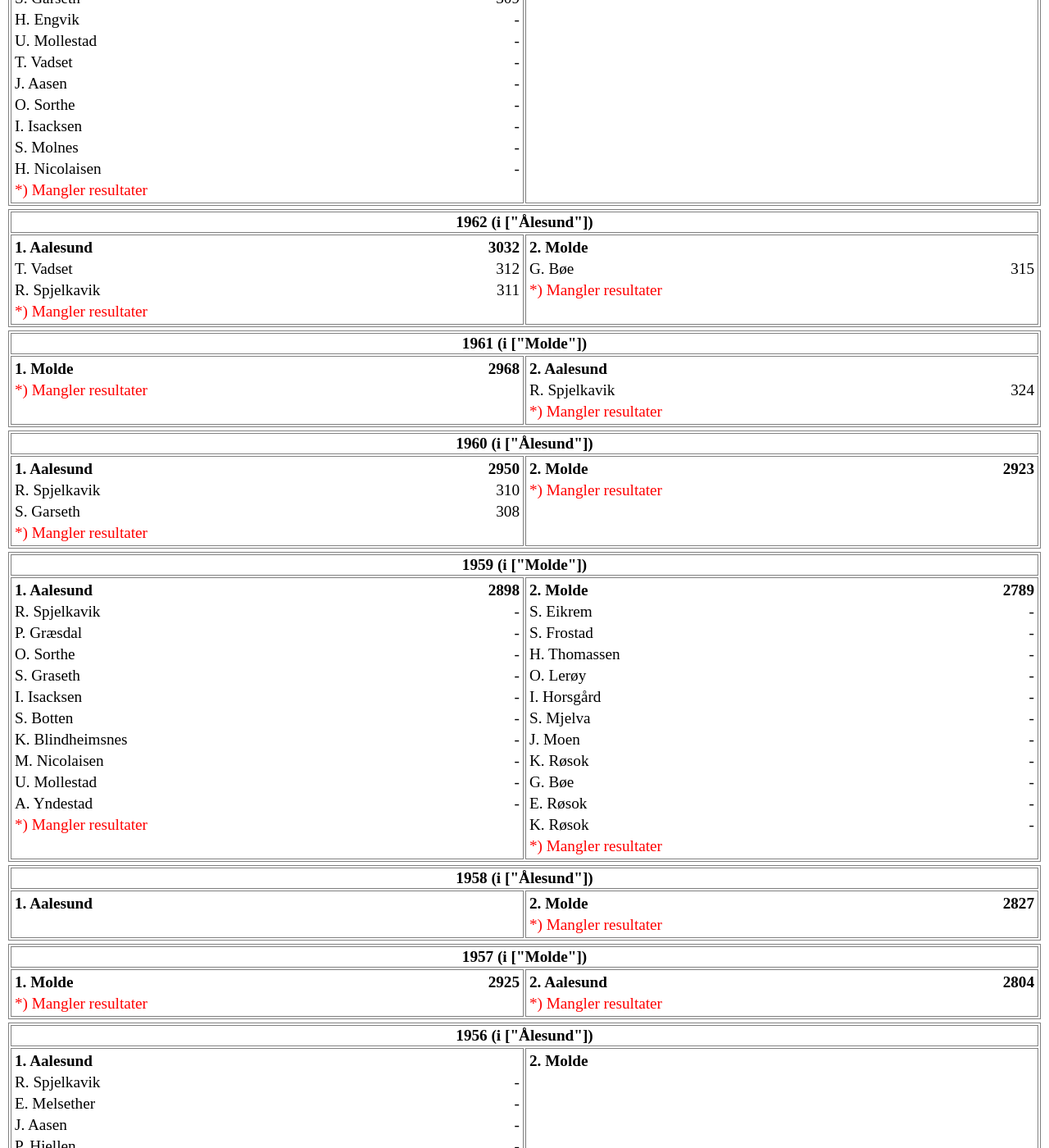
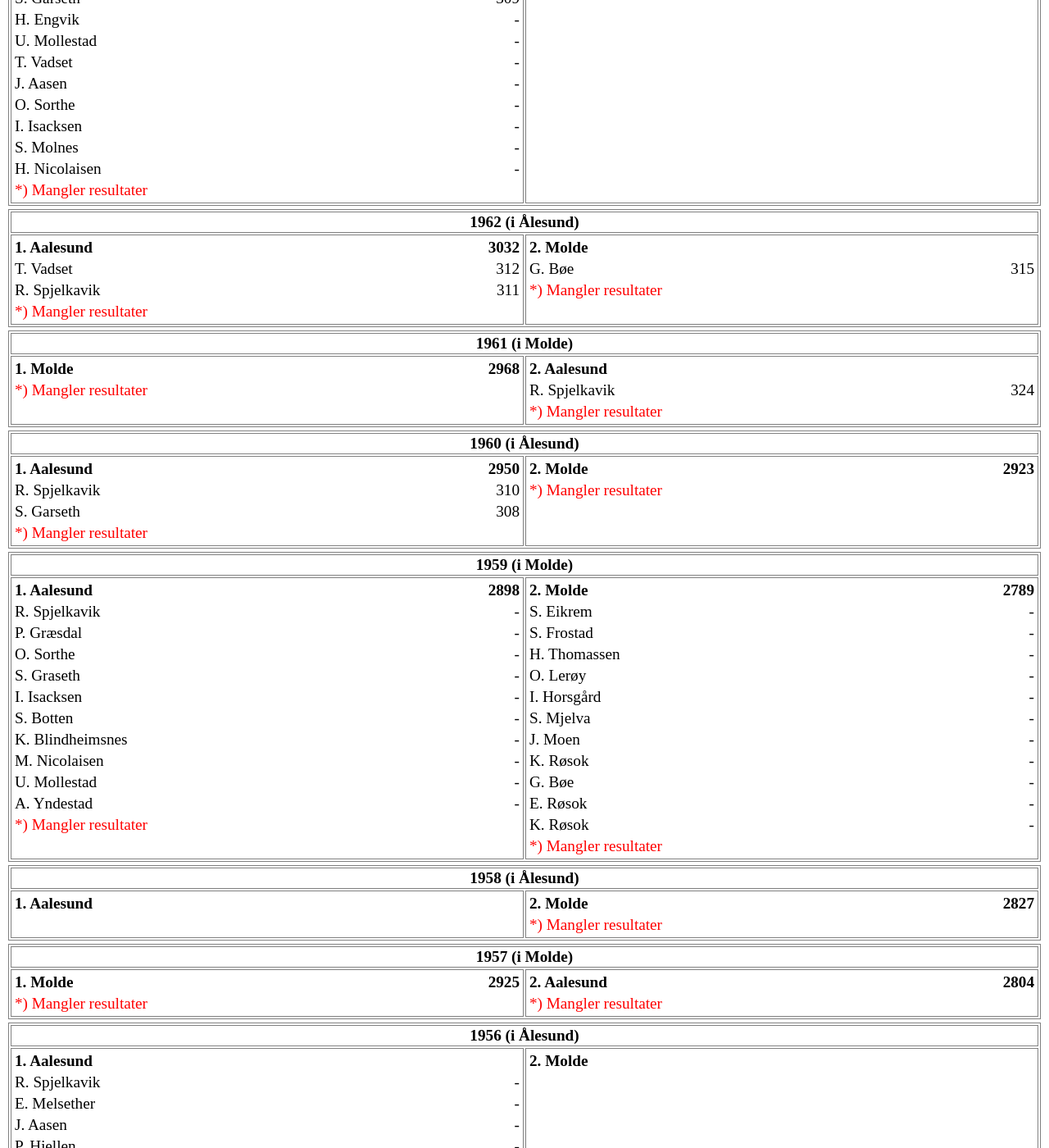
Before and after one commit to byskyting/byskyting.github.io, a Jekyll site: the page built from lagskyting_sammenlagt.md, in a window 1280 px wide and 1400 px high, scrolled down 19256 px. Shown: the whole window at 82% size. Built offline with Jekyll 4.4.1, drawn with Linux system fonts in a browser that asks for light colours; our own code applies the rules of GitHub Pages for plain Markdown files; some of the changed text lies outside the part shown.

Commit message:
Update lagskyting_sammenlagt.md

```diff
--- a/lagskyting_sammenlagt.md
+++ b/lagskyting_sammenlagt.md
@@ -11,7 +11,7 @@ title: Lagskyting sammenlagt
   {%- if aar != forrige_aar %}
     {%- assign forrige_aar = aar %}
     {%- assign index = 1 %}
-    {%- assign arrangorlag = site.data.arrangement | where: "år", row["år"] | map: "arrangørlag" %}
+    {%- assign arrangorlag = site.data.arrangement | where: "år", row["år"] | map: "arrangørlag" | first %}
     {%- if forloop.first == false %}
         </tr>
       </table>
```
